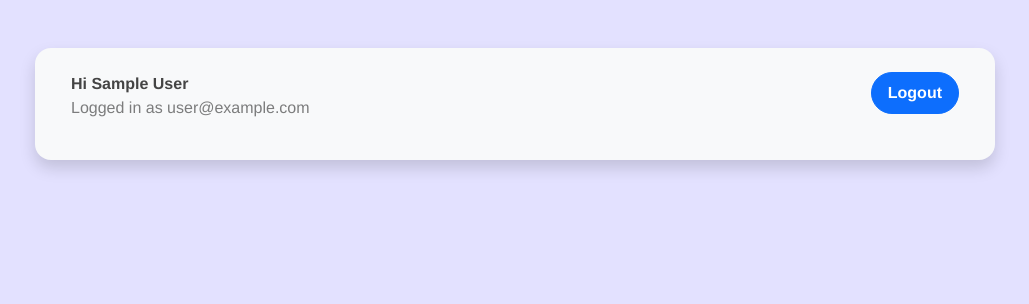
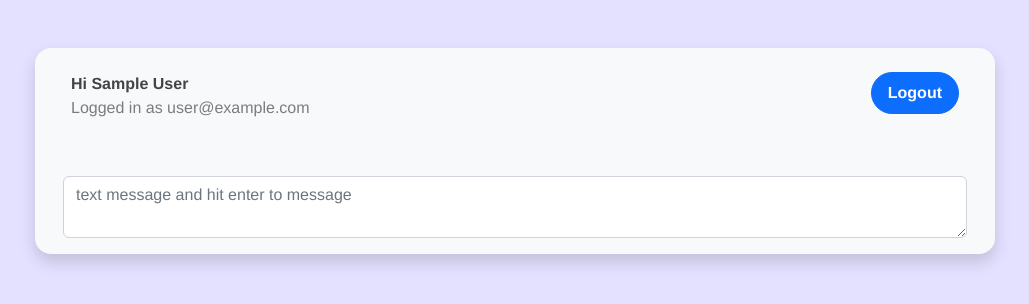
Before and after one commit to itcreation2021/Live-Chat_APP-Vue-, a Vue app: page /chatroom in a window 1280 px wide. Shown: the top 304 px of the page, without its empty margins (125-1154 px from the left). Built offline with nearby package versions, Linux system fonts and the light colour scheme; no server answers; sample sign-in values are in the browser's storage.

Commit message:
create our  chat form

```diff
--- /dev/null
+++ b/src/components/NewChatForm.vue
@@ -0,0 +1,40 @@
+<template>
+  <div class="p-3">
+    <textarea
+        class="form-control text-message" rows="2"
+        placeholder="text message and hit enter to message"
+        v-model="message"
+        @keypress.enter="handleSubmit"
+    ></textarea>
+  </div>
+</template>
+
+<script>
+import { ref } from '@vue/reactivity'
+import getUser from '@/composables/getUser'
+import { timestamp, timeStamp } from '../firebase/config';
+export default {
+    setup() {
+        let message = ref("");
+        let { user } = getUser();
+
+        let handleSubmit = () => {
+            let chat = {
+                message: message.value,
+                name: user.value.displayName,
+                created_at:timestamp()
+            }
+            message.value = "";
+            console.log(chat);
+        }
+        return {message,handleSubmit}
+    }
+
+}
+</script>
+
+<style>
+.text-message:focus{
+    outline: none;
+}
+</style>
--- a/src/views/Chatroom.vue
+++ b/src/views/Chatroom.vue
@@ -1,13 +1,30 @@
 <template>
   <div class="container m-5 bg-light w-75 shadow rounded-4 mx-auto">
    <Navbar></Navbar>
+   <NewChatForm></NewChatForm>
   </div>
 </template>
 
 <script>
+import NewChatForm from '../components/NewChatForm'
 import Navbar from '../components/Navbar'
+import { auth } from "../firebase/config"
+import getUser from '@/composables/getUser'
+import { useRouter } from 'vue-router'
+import { watch } from '@vue/runtime-core'
 export default {
-  components: { Navbar },
+  components: {
+    NewChatForm, Navbar },
+
+  setup() {
+    let { user } = getUser();
+    let router = useRouter();
+    watch(user,() => {
+      if (!user.value) {
+        router.push('/')
+      }
+    })
+  }
 
 }
 </script>
```
